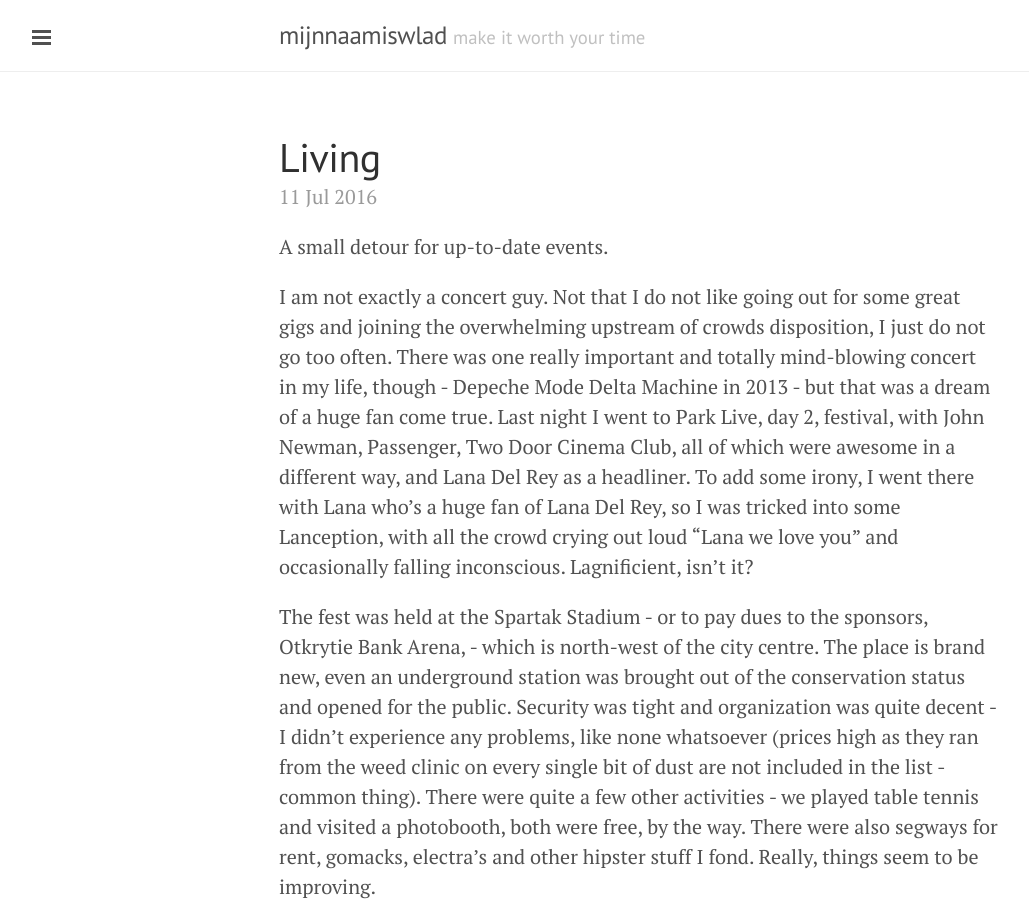
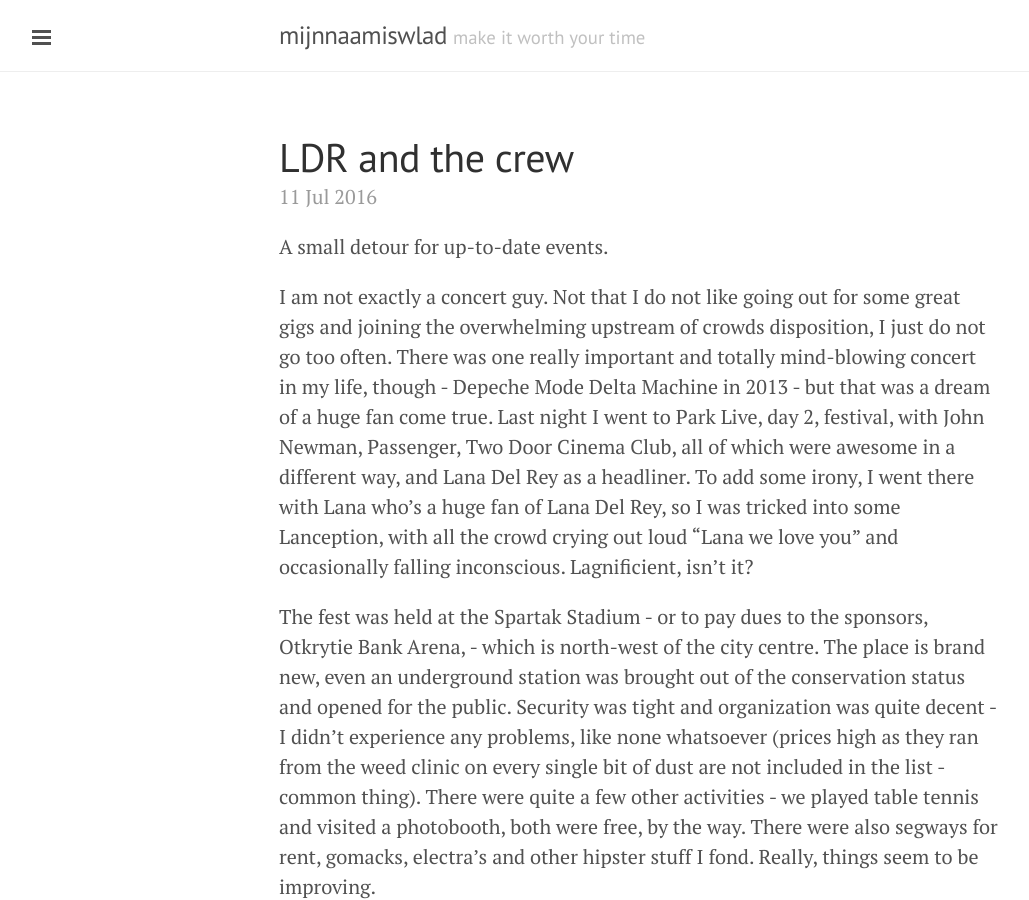
Before and after one commit to mijnnaamiswlad/mijnnaamiswlad.github.io, a Jekyll site: the page built from _posts/2016-07-11-living.markdown, in a window 1280 px wide and 900 px high. Shown: the whole window, without its empty margins (1-1030 px from the left). Built offline with Jekyll 4.4.1, drawn with Linux system fonts in a browser that asks for light colours.

Commit message:
Post update: Living

```diff
--- a/_posts/2016-07-11-living.markdown
+++ b/_posts/2016-07-11-living.markdown
@@ -1,6 +1,6 @@
 ---
 published: true
-title: Living
+title: LDR and the crew
 layout: post
 ---
 A small detour for up-to-date events.
```
